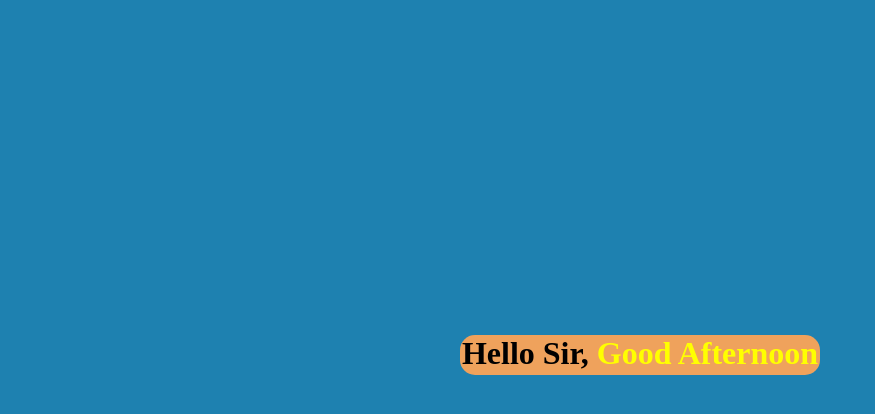
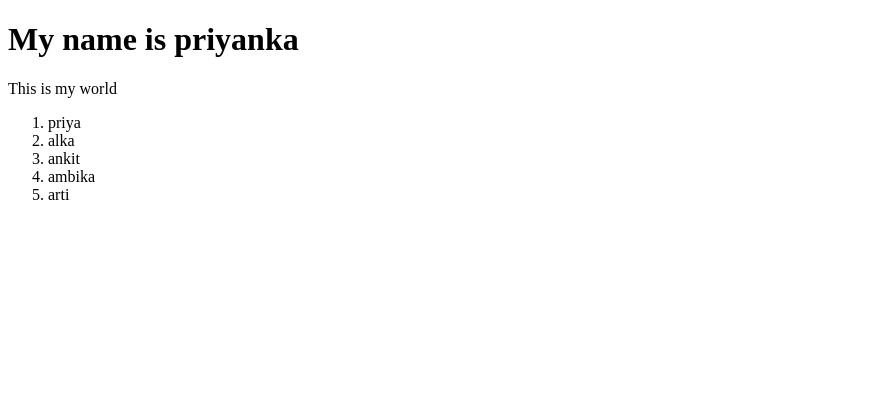
Before and after one commit to Priyankakri8893/react_project, a React (Create React App) app: page / in a window 1280 px wide. Shown: the top 414 px of the page, without its empty margins (0-875 px from the left). Built offline with nearby package versions, Linux system fonts and the light colour scheme; a web font is replaced by a local one.

Commit message:
component

```diff
--- /dev/null
+++ b/src/App.js
@@ -0,0 +1,16 @@
+import React from 'react';
+import Heading from './Heading';
+import Paragraph from './Paragraph';
+import Order from './Order';
+
+function App(){
+    return (
+       <>
+    <Heading/>
+    <Paragraph/>
+    <Order/>
+       </>
+    )
+}
+
+export default App;
--- /dev/null
+++ b/src/Heading.js
@@ -0,0 +1,8 @@
+import React from 'react'
+
+function Heading(){
+    return <h1>My name is priyanka</h1>
+}
+
+
+export default Heading;
--- /dev/null
+++ b/src/Order.js
@@ -0,0 +1,13 @@
+import React from 'react'
+
+function Order(){
+    return (<ol>
+        <li>priya</li>
+        <li>alka</li>
+        <li>ankit</li>
+        <li>ambika</li>
+        <li>arti</li>
+    </ol>)
+}
+
+export default Order;
--- /dev/null
+++ b/src/Paragraph.js
@@ -0,0 +1,7 @@
+import React from 'react';
+
+function Paragraph(){
+    return <p>This is my world</p>
+}
+
+export default Paragraph;
--- a/src/index.js
+++ b/src/index.js
@@ -1,32 +1,10 @@
 import React from 'react';
 import ReactDOM from 'react-dom';
-import './index.css'
-
-let curDate= new Date()
-curDate= curDate.getHours()
-
-let greeting= ""
-let cssStyle= {}
-
-if (curDate >=12 && curDate < 16) {
-    greeting= "Good Afternoon";
-    cssStyle.color= "yellow";
-}else if (curDate >= 16 && curDate < 20) {
-    greeting= "Good Evening";
-    cssStyle.color= "skyBlue";
-}else if (curDate >= 20 && curDate < 24) {
-    greeting= "Good Night";
-    cssStyle.color= "black";
-}else {
-    greeting= "Good Morning";
-    cssStyle.color= "green";
-}
+import App from './App';
 
 ReactDOM.render(
     <>
-    <div>
-    <h1> Hello Sir, <span style={cssStyle}>{greeting}</span></h1>
-    </div>
+    <App/>
     </>,
     document.getElementById('root')
 )
```
